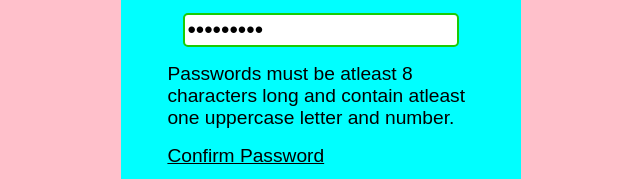
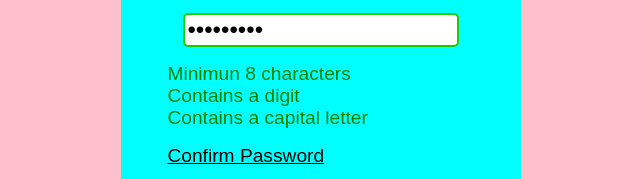
Before and after one commit to StephTorres22/live-form-validation, a plain HTML site: page index.html in a window 1280 px wide. Both pictures are taken after typing "Sample", "Sample", "Sample", "name@example.com", "Sample123", "Sample123" into the empty fields and a click on the button 522 px from the left and 689 px from the top of the page. Shown: the part 502-681 px from the top of the page, without its empty margins (319-959 px from the left). Drawn offline with Linux system fonts and the light colour scheme.

Commit message:
added country and postcode, may remove, started password validation, skipping a condition for some reason

```diff
--- a/index.html
+++ b/index.html
@@ -20,7 +20,7 @@
             <input type="text" name="surname" id="surname" required>
 
             <label for="country">Country</label>
-            <select>
+            <select id="country">
                 <option value="null"></option>
                 <option value="AF">Afghanistan</option>
                 <option value="AX">Åland Islands</option>
@@ -281,7 +281,12 @@
 
             <label for="password">Password</label>
             <input type="password" name="userPassword" id="userPassword" required>
-            <span>Passwords must be atleast 8 characters long and contain atleast one uppercase letter and number.</span>
+            <div class="password__criteria">
+                <div class="pc pc--length">Minimun 8 characters</div>
+                <div class="pc pc--digit">Contains a digit</div>
+                <div class="pc pc--capital">Contains a capital letter</div>
+
+            </div>
 
             <label for="passwordConfirmation">Confirm Password</label>
             <input type="password" name="passwordConfirmation" id="passwordConfirmation" required>
--- a/script.js
+++ b/script.js
@@ -1,16 +1,30 @@
 /* get inputs
 
 validity check for each*/
+
+/* checking valid formation of postal code for each country might be more complex than i wanted
+
+MIGHT GET RID OF COUNTRY AND POSTCODE...*/
 const form = document.querySelector('.formExercise');
 const firstName = form.querySelector('#firstName');
 const surname = form.querySelector('#surname');
 const email = form.querySelector('#userEmail');
 const password = form.querySelector('#userPassword');
 const passwordConfirmation = form.querySelector('#passwordConfirmation');
+const county = form.querySelector('#country');
+const postcode = form.querySelector('#postcode');
+const passwordLength = form.querySelector('.pc--length');
+const passwordDigit = form.querySelector('.pc--digit');
+const passwordCapital = form.querySelector('.pc--capital');
 
-const textRegex = /([A-Z])\w*/g
+const numbersRegex = /\d/;
+const capitalRegex = /[A-Z]/;
+const textRegex = /([A-Z])\w*/g;
 /* Need to look up regex, this useing a group with a range of A-Z followed by any word */
 
+/* if(county.value == null){
+    county.classList.add(':invalid');
+} DOESN'T WORK HOW I WOULD LIKE. */
 
 email.addEventListener('input', (e) =>{
     if(email.validity.typeMismatch){
@@ -36,3 +50,39 @@ surname.addEventListener('input', (e) => {
         surname.setCustomValidity('');
     }
 })
+
+/* PASSWORD VALIDATION;
+
+    MUST BE ATLEAST 8CHARACTERS
+    CONTAIN A NUMBER, this will need thinking to check if string contains digit?
+    CONTAIN A CAPITALISED LETTER
+    WOULD BE COOL TO GET THE TICK AND CROSS THING GOING ON*/
+
+password.addEventListener('input', (e) => {
+
+
+
+    if(numbersRegex.test(password.value) == false){
+        password.setCustomValidity('Password must contains atleast one digit.');
+    } else {
+        password.setCustomValidity('');
+        passwordDigit.style.color = 'green';
+    }
+
+    if(capitalRegex.test(password.value) == false){
+        password.setCustomValidity('Password must contain a capital letter.');
+    } else {
+        password.setCustomValidity('');
+        passwordCapital.style.color = 'green';
+    }
+
+    if(password.value.length < 8){
+        password.setCustomValidity('Password must be atleast 8 characters.')
+    } else {
+        password.setCustomValidity('');
+        passwordLength.style.color = 'green';
+        /* this works */
+    }
+
+    /* skipping an if statement! */
+})
--- a/style.css
+++ b/style.css
@@ -69,6 +69,10 @@ label{
     text-decoration: underline;
 }
 
+.pc{
+    color: red;
+}
+
 .form-button-container{
     display: flex;
     justify-content: space-around;
```
